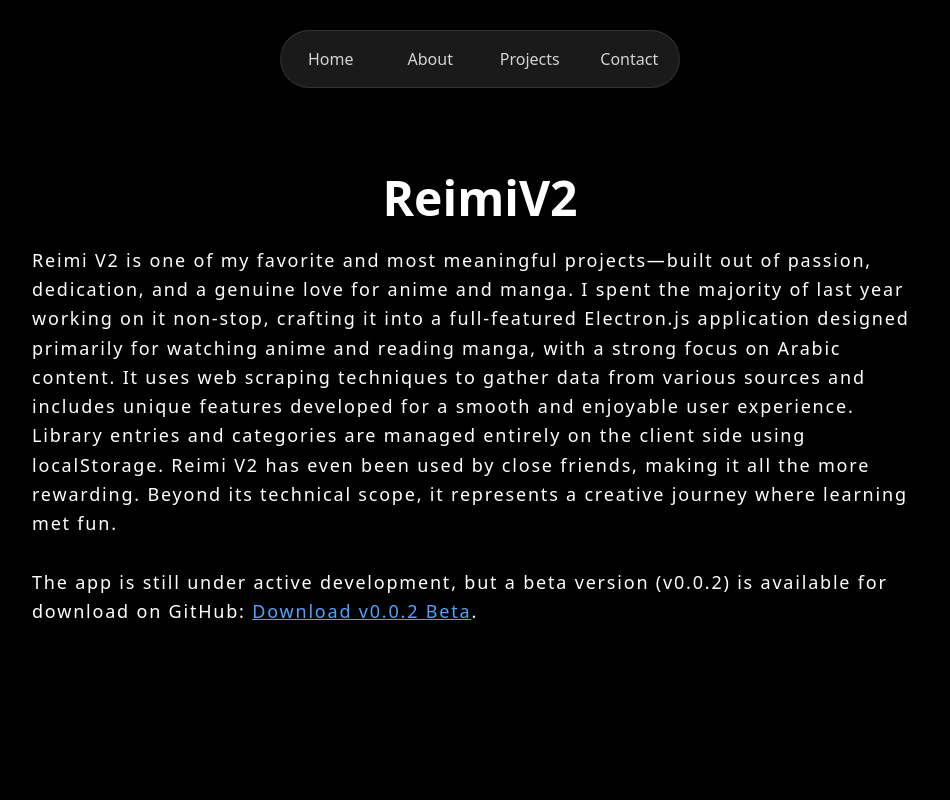
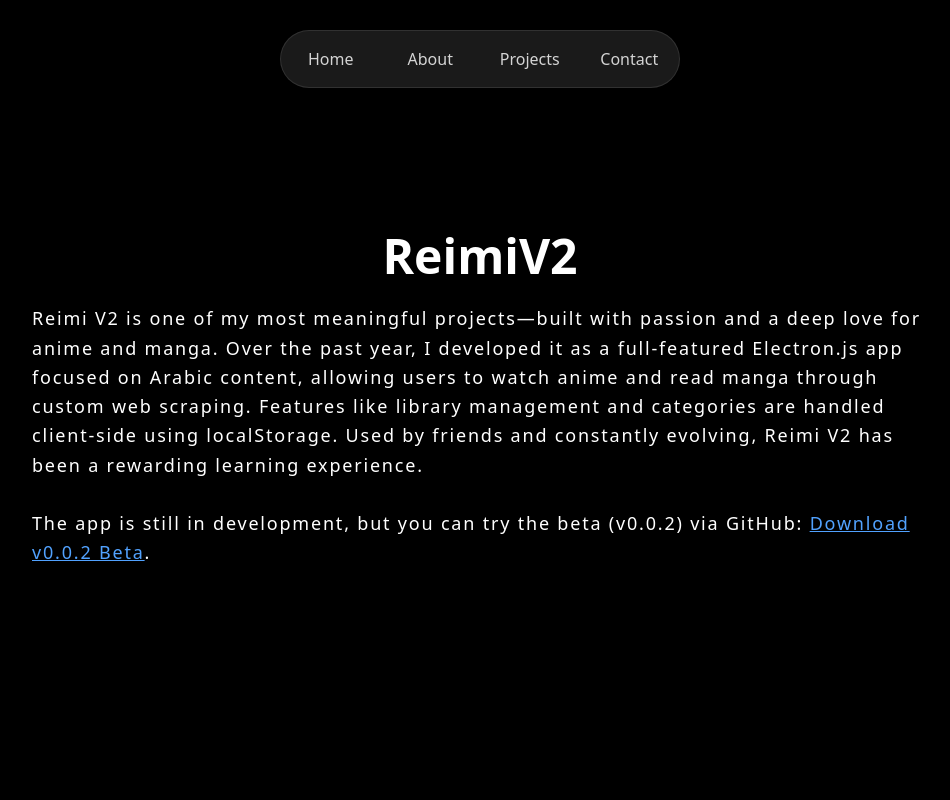
Before and after one commit to 4nglp/Potfolio, a Next.js app: page /projects/reimi_v2 in a window 1280 px wide. Shown: the top 800 px of the page, without its empty margins (160-1110 px from the left). Built offline with nearby package versions, Linux system fonts and the light colour scheme.

Commit message:
edited reimi_v2 desc

```diff
--- a/src/app/projects/reimi_v2/page.tsx
+++ b/src/app/projects/reimi_v2/page.tsx
@@ -169,22 +169,17 @@
       <section className="min-h-screen flex flex-col justify-center items-center text-center max-w-4xl mx-auto py-16">
         <h1 className="font-bold text-4xl sm:text-5xl mb-6">ReimiV2</h1>
         <p className="font-light tracking-widest text-base sm:text-lg leading-relaxed text-left">
-          Reimi V2 is one of my favorite and most meaningful projects—built out
-          of passion, dedication, and a genuine love for anime and manga. I
-          spent the majority of last year working on it non-stop, crafting it
-          into a full-featured Electron.js application designed primarily for
-          watching anime and reading manga, with a strong focus on Arabic
-          content. It uses web scraping techniques to gather data from various
-          sources and includes unique features developed for a smooth and
-          enjoyable user experience. Library entries and categories are managed
-          entirely on the client side using localStorage. Reimi V2 has even been
-          used by close friends, making it all the more rewarding. Beyond its
-          technical scope, it represents a creative journey where learning met
-          fun.
+          Reimi V2 is one of my most meaningful projects—built with passion and
+          a deep love for anime and manga. Over the past year, I developed it as
+          a full-featured Electron.js app focused on Arabic content, allowing
+          users to watch anime and read manga through custom web scraping.
+          Features like library management and categories are handled
+          client-side using localStorage. Used by friends and constantly
+          evolving, Reimi V2 has been a rewarding learning experience.
           <br />
           <br />
-          The app is still under active development, but a beta version (v0.0.2)
-          is available for download on GitHub:{" "}
+          The app is still in development, but you can try the beta (v0.0.2) via
+          GitHub:{" "}
           <a
             href="https://github.com/4nglp/ReimiV2/releases/tag/v0.0.2"
             target="_blank"
```
